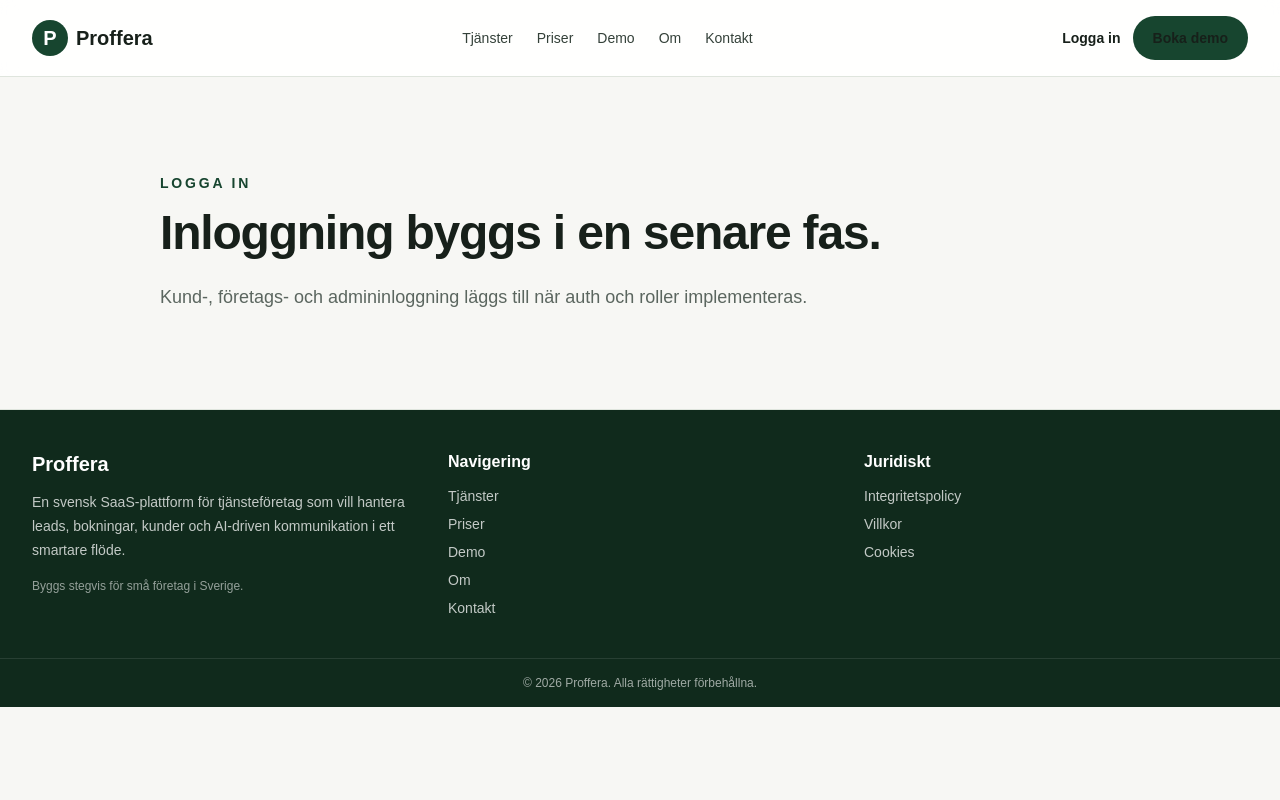
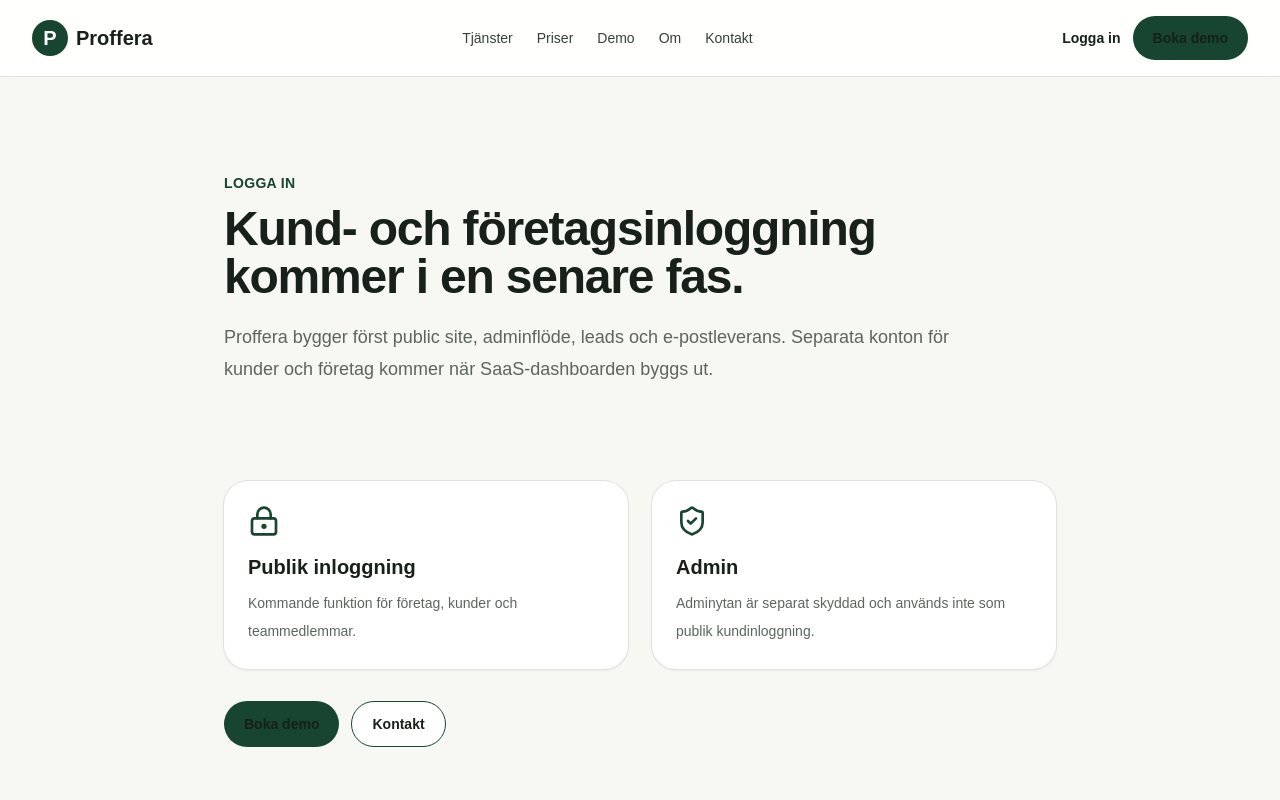
Before and after one commit to ibboabdoli-ai/Proffera, a Next.js app: page /logga-in in a window 1280 px wide. Shown: the top 800 px of the page. Built offline with nearby package versions, Linux system fonts and the light colour scheme.

Commit message:
phase 16.4: improve public login placeholder

```diff
--- a/src/app/logga-in/page.tsx
+++ b/src/app/logga-in/page.tsx
@@ -1,17 +1,47 @@
 import type { Metadata } from "next";
-import { PageShell } from "@/components/layout/page-shell";
+import { LockKeyhole, ShieldCheck } from "lucide-react";
+import { ButtonLink } from "@/components/ui/button-link";
 
 export const metadata: Metadata = {
   title: "Logga in",
-  description: "Inloggningssida för Proffera, byggs ut i auth-fasen.",
+  description: "Inloggningssida för kommande Proffera-konton.",
 };
 
 export default function LoginPage() {
   return (
-    <PageShell
-      eyebrow="Logga in"
-      title="Inloggning byggs i en senare fas."
-      description="Kund-, företags- och admininloggning läggs till när auth och roller implementeras."
-    />
+    <div className="bg-[#f7f7f4]">
+      <section className="mx-auto max-w-4xl px-4 py-16 sm:px-6 lg:px-8 lg:py-24">
+        <p className="text-sm font-semibold uppercase tracking-wide text-[#17452f]">Logga in</p>
+        <h1 className="mt-3 text-4xl font-bold tracking-tight text-[#17201a] sm:text-5xl">
+          Kund- och företagsinloggning kommer i en senare fas.
+        </h1>
+        <p className="mt-5 max-w-3xl text-lg leading-8 text-[#5b665f]">
+          Proffera bygger först public site, adminflöde, leads och e-postleverans. Separata konton för kunder och företag kommer när SaaS-dashboarden byggs ut.
+        </p>
+      </section>
+
+      <section className="mx-auto max-w-4xl px-4 pb-16 sm:px-6 lg:px-8">
+        <div className="grid gap-6 md:grid-cols-2">
+          <article className="rounded-3xl bg-white p-6 shadow-sm ring-1 ring-[#dfe5dd]">
+            <LockKeyhole className="h-8 w-8 text-[#17452f]" aria-hidden="true" />
+            <h2 className="mt-4 text-xl font-semibold text-[#17201a]">Publik inloggning</h2>
+            <p className="mt-2 text-sm leading-7 text-[#5b665f]">
+              Kommande funktion för företag, kunder och teammedlemmar.
+            </p>
+          </article>
+          <article className="rounded-3xl bg-white p-6 shadow-sm ring-1 ring-[#dfe5dd]">
+            <ShieldCheck className="h-8 w-8 text-[#17452f]" aria-hidden="true" />
+            <h2 className="mt-4 text-xl font-semibold text-[#17201a]">Admin</h2>
+            <p className="mt-2 text-sm leading-7 text-[#5b665f]">
+              Adminytan är separat skyddad och används inte som publik kundinloggning.
+            </p>
+          </article>
+        </div>
+        <div className="mt-8 flex gap-3">
+          <ButtonLink href="/demo">Boka demo</ButtonLink>
+          <ButtonLink href="/kontakt" variant="secondary">Kontakt</ButtonLink>
+        </div>
+      </section>
+    </div>
   );
 }
```
